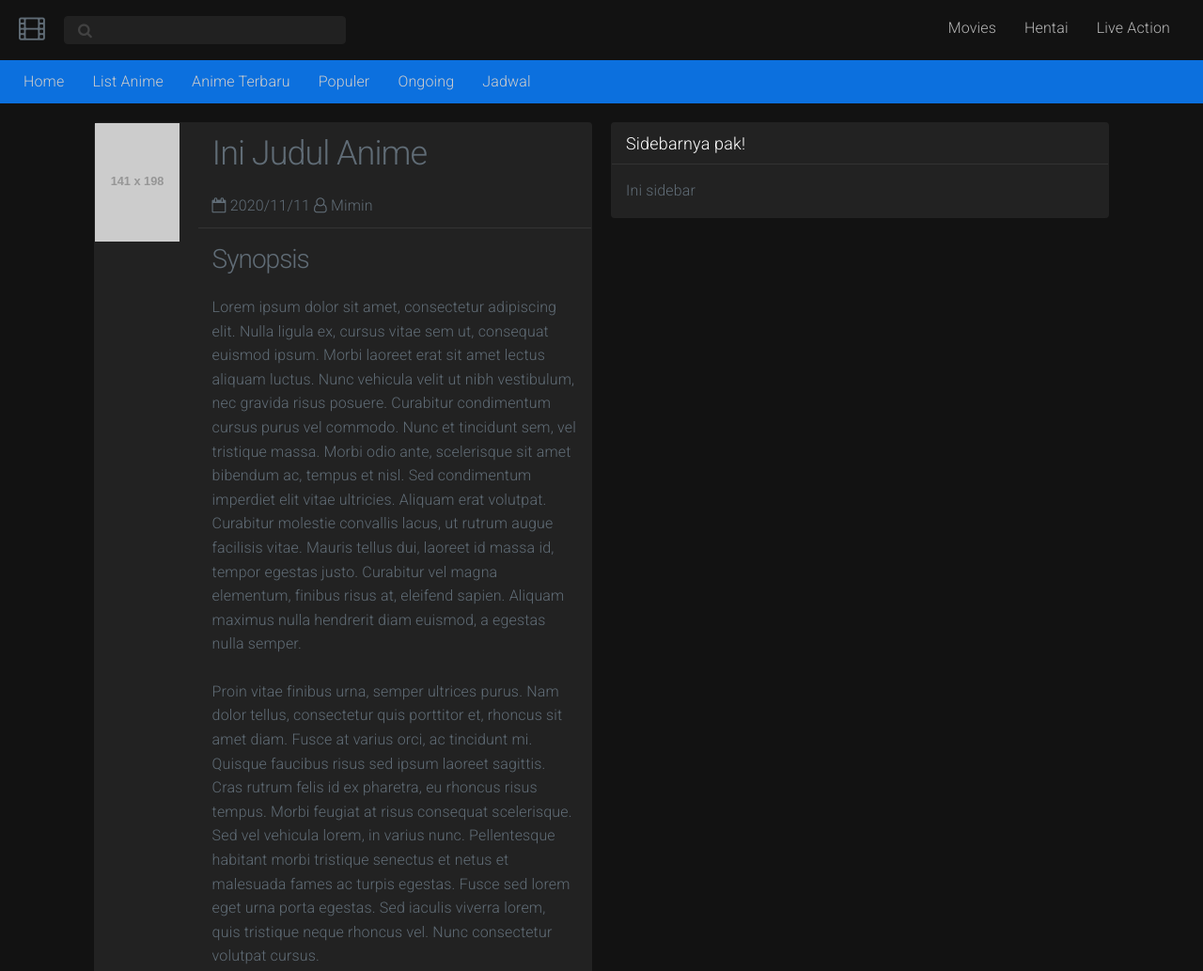
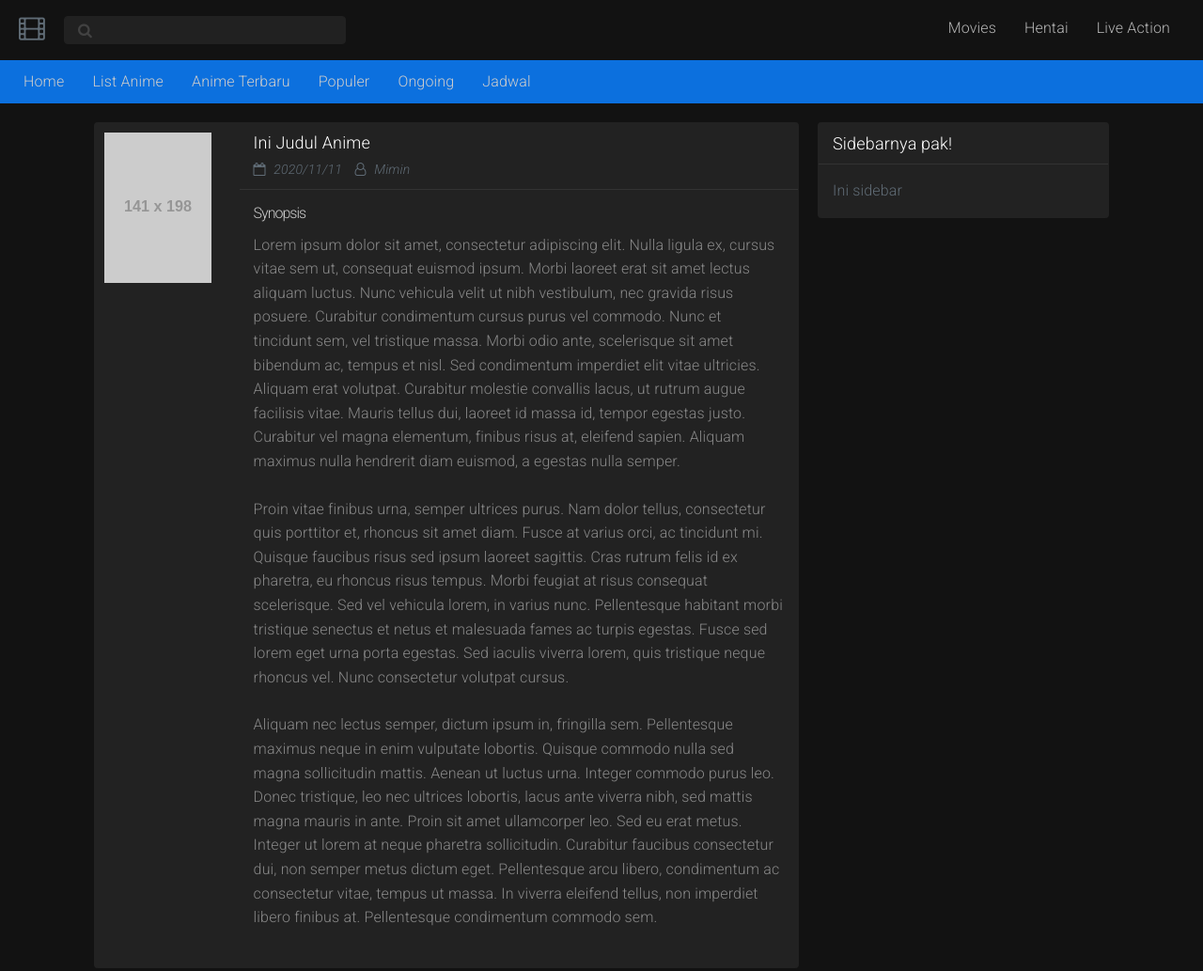
Before and after one commit to Sheven23/webnime, a plain HTML site: page single.html in a window 1280 px wide. Shown: the top 1033 px of the page at 94% size. Drawn offline with nearby package versions, Linux system fonts and the light colour scheme; placeholder pictures from the web are drawn by us; a script that the page names is missing.

Commit message:
Add Single Page Style

```diff
--- a/css/main.css
+++ b/css/main.css
@@ -1,7 +1,7 @@
 /*!
   * Front-end Anidesu
   * Designer: Yoga Pratama
-  * Updated at 2020-11-05 14:12:00
+  * Updated at 2020-11-16 17:15:00
   *
   * Copyright (c) 2020 Yoga Pratama
   * Licensed under the MIT license
@@ -11,10 +11,29 @@
    background: #121212;
  }
 
+ table {
+   text-align: center;
+   display: table;
+ }
+
+ thead {
+   background: #333;
+ }
+
+ td, th {
+   color: #ccc;
+   border-bottom: none;
+ }
+
  .container.no-padding {
    padding: 0;
    margin: unset;
    max-width: unset;
+ }
+
+ .row .column.column-30 {
+   flex: 0 0 30%;
+   max-width: 30%;
  }
 
  .header {
@@ -206,8 +225,10 @@
    padding-bottom: 60px;
  }
 
- .sections-wrapper .row .column.column-60,
- .sections-wrapper .row .column.column-40 {
+ .detail.section .row .column.column-80,
+ .detail.section .row .column.column-20,
+ .sections-wrapper .row .column.column-70,
+ .sections-wrapper .row .column.column-30 {
    flex: 1 1 auto;
    max-width: 100%;
  }
@@ -219,12 +240,28 @@
    border-radius: 4px;
  }
 
+ .section-title,
+ .section-footer {
+   padding: 10px 15px;
+ }
+
  .section-title {
-   padding: 10px 15px;
    border-bottom: 1px solid #333;
  }
 
- .section-title h3 {
+ .section-footer {
+   background: #292929;
+   text-align: center;
+ }
+
+ .section-footer a {
+   color: #ccc;
+   font-size: 14px;
+   font-weight: 500;
+ }
+
+ .section-title h3,
+ .section-title h2 {
    color: #fff;
    margin-bottom: 0;
    font-size: 18px;
@@ -232,8 +269,23 @@
    letter-spacing: .01em;
  }
 
+ .section-title h2 {
+   margin-bottom: 5px;
+ }
+
+ .sysnopsis {
+   color: #ccc;
+   margin-bottom: 10px;
+   font-size: 16px;
+   font-weight: 400;
+ }
+
  .section-inner {
    padding: 15px;
+ }
+
+ .section-inner p {
+   color: #888;
  }
 
  /* Post Section */
@@ -281,9 +333,40 @@
    position: absolute;
    top: 0;
  }
+
+ .thumb {
+   padding: 10px;
+ }
+
+ .detail.section .column.column-20 {
+   display: flex;
+   justify-content: center;
+ }
+
+ .post-meta {
+   font-style: italic;
+   font-size: 14px;
+ }
+
+ .mr-5 {
+   margin-right: 5px;
+ }
+
+ .mr-10 {
+   margin-right: 10px;
+ }
+
+ /*
+ .detail.section .section-left,
+ .detail.section .section-right {
+   display: table-cell;
+   vertical-align: top;
+ }
+ */
+
  /* Post Section */
 
- @media (max-width: 360px) {
+ @media (max-width: 414px) {
    .post-outer {
      width: 50%;
    }
@@ -332,14 +415,24 @@
      padding-top: 130px;
    }
 
-   .sections-wrapper .row .column.column-60 {
-     flex: 0 0 60%;
-     max-width: 60%;
+   .detail.section .row .column.column-80 {
+     flex: 0 0 80%;
+     max-width: 80%;
    }
 
-   .sections-wrapper .row .column.column-40 {
-     flex: 0 0 40%;
-     max-width: 40%;
+   .sections-wrapper .row .column.column-70 {
+     flex: 0 0 70%;
+     max-width: 70%;
+   }
+
+   .sections-wrapper .row .column.column-30 {
+     flex: 0 0 30%;
+     max-width: 30%;
+   }
+
+   .detail.section .row .column.column-20 {
+     flex: 0 0 20%;
+     max-width: 20%;
    }
 
  }
```
